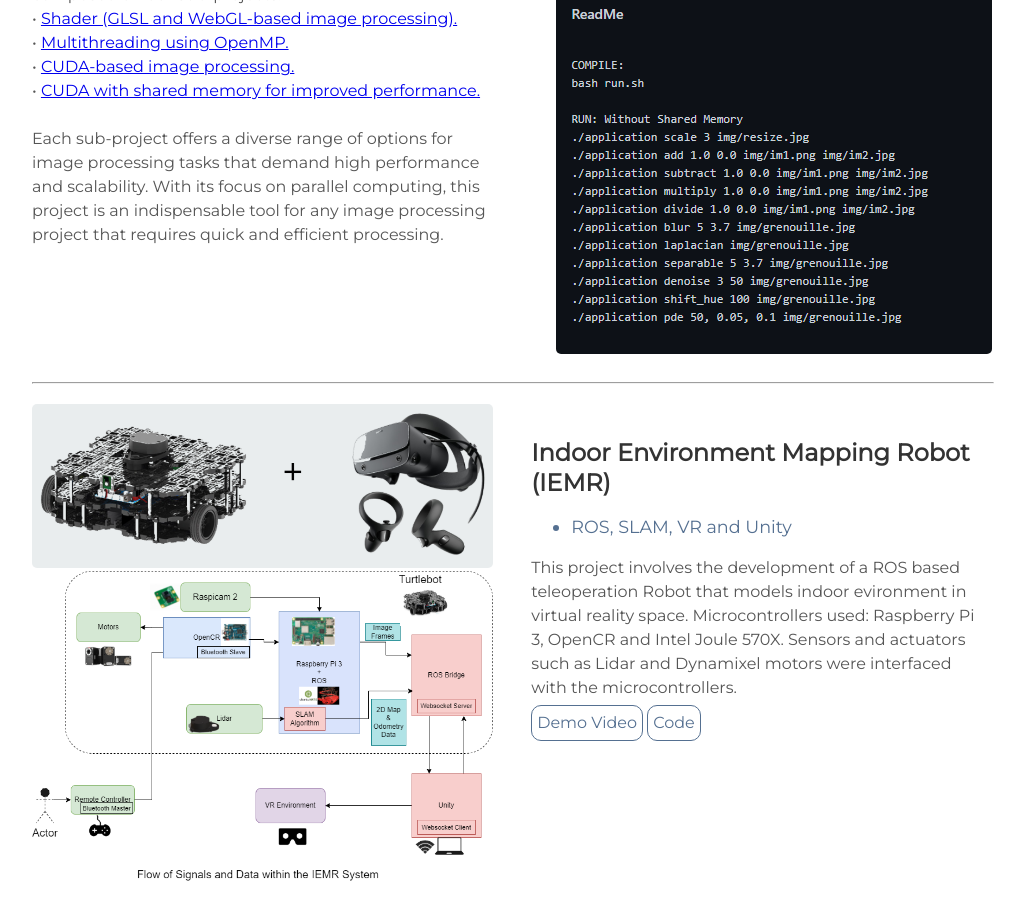
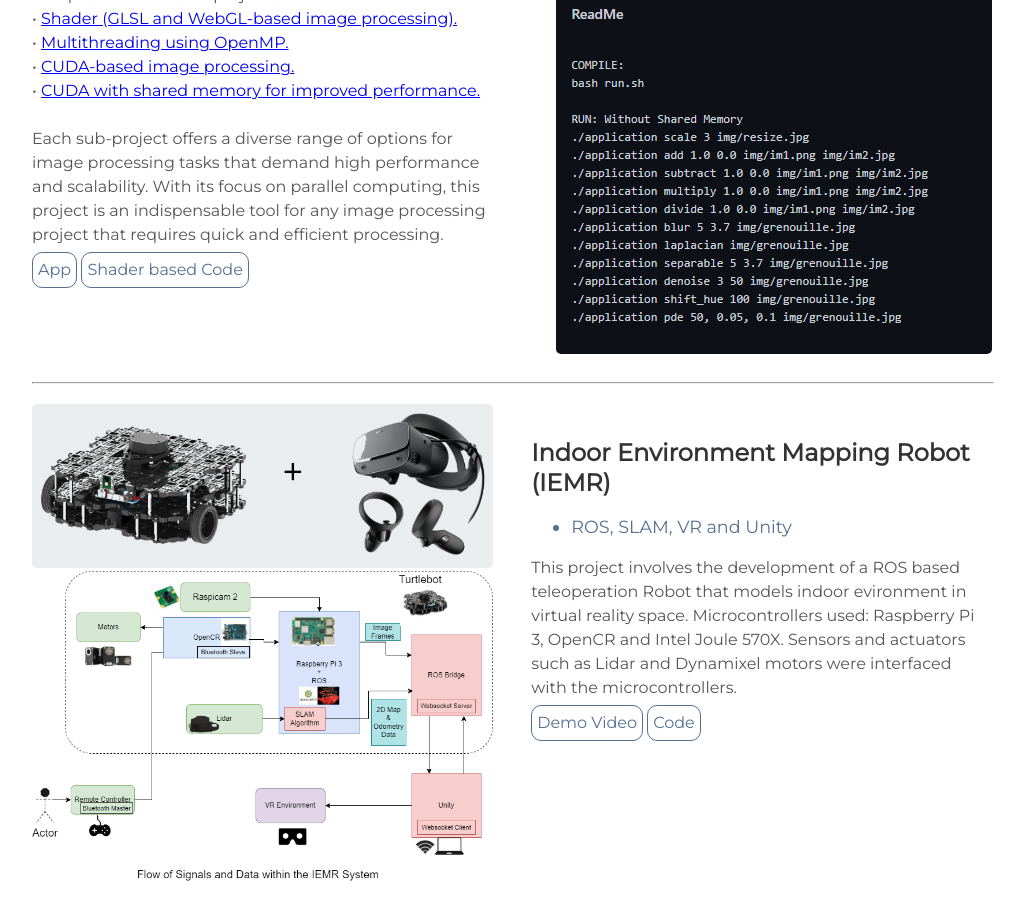
Before and after one commit to OluwaseunOjeleye/oluwaseunojeleye.github.io, a Jekyll site: the page built from index.html, in a window 1280 px wide and 900 px high, scrolled down 4187 px. Shown: the whole window, without its empty margins (128-1151 px from the left). Built offline with Jekyll 4.4.1, drawn with Linux system fonts in a browser that asks for light colours.

Commit message:
Update projects.html

```diff
--- a/_includes/projects.html
+++ b/_includes/projects.html
@@ -109,7 +109,9 @@
       • <a target="_blank" rel="noopener noreferrer" href="https://github.com/OluwaseunOjeleye/OpenMP-based-Image-Processing-">Multithreading using OpenMP.</a><br>
       • <a target="_blank" rel="noopener noreferrer" href="https://github.com/OluwaseunOjeleye/CUDA-based-Image-Processing">CUDA-based image processing.</a><br>
       • <a target="_blank" rel="noopener noreferrer" href="https://github.com/OluwaseunOjeleye/CUDA-based-Image-Processing-with-Shared-Memory">CUDA with shared memory for improved performance.</a><br> <br>
-      Each sub-project offers a diverse range of options for image processing tasks that demand high performance and scalability. With its focus on parallel computing, this project is an indispensable tool for any image processing project that requires quick and efficient processing.
+      Each sub-project offers a diverse range of options for image processing tasks that demand high performance and scalability. With its focus on parallel computing, this project is an indispensable tool for any image processing project that requires quick and efficient processing.<br>
+      <a target="_blank" rel="noopener noreferrer" class="project-link" href="https://oluwaseunojeleye.github.io/Image-Processing-Shader-based-/">App</a>
+      <a target="_blank" rel="noopener noreferrer" class="project-link" href="https://github.com/OluwaseunOjeleye/Image-Processing-Shader-based-">Shader based Code</a>
   </div>
 </div>
 
```
